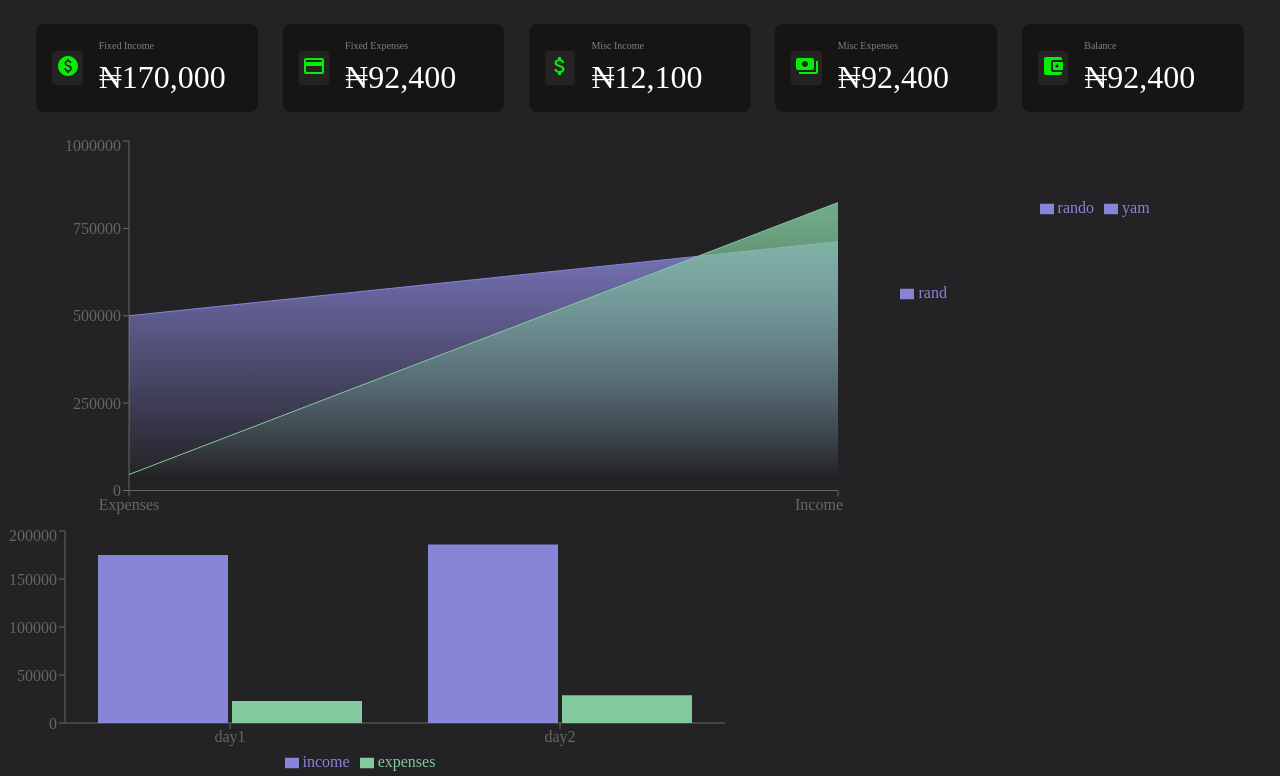
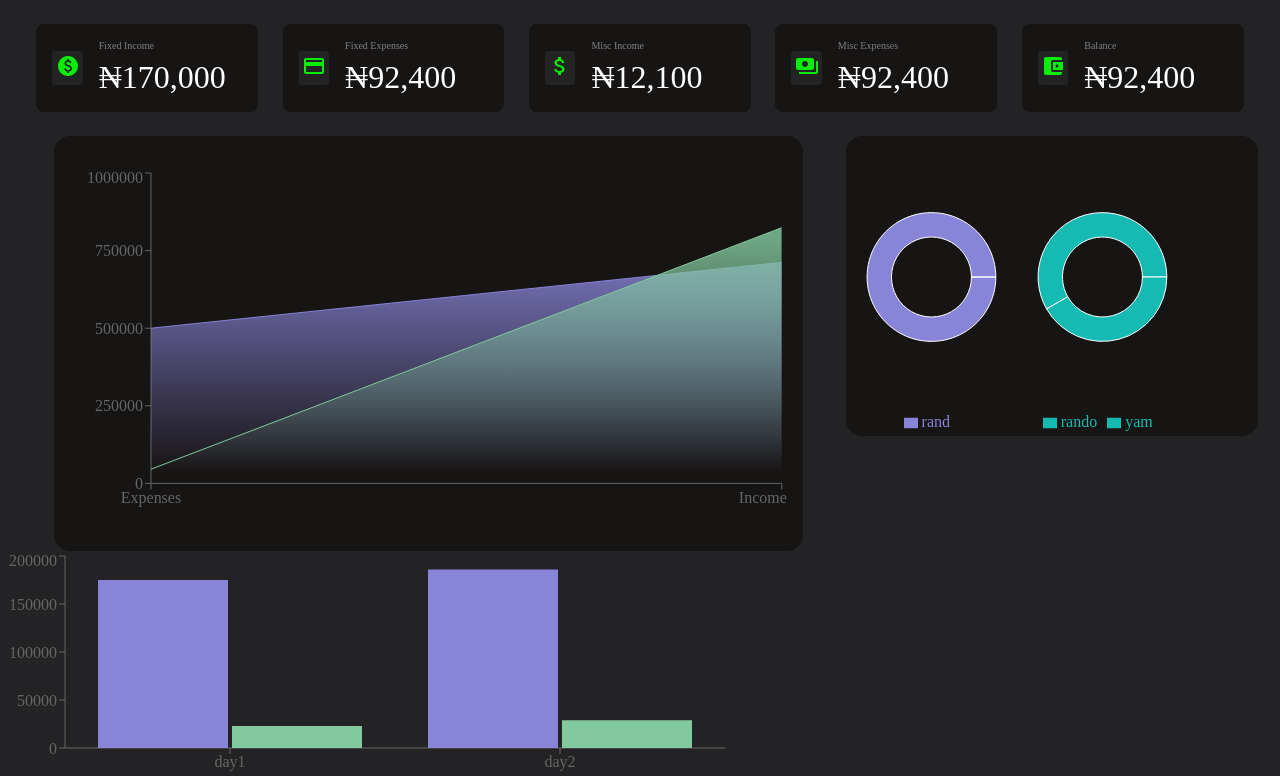
Before and after one commit to dhani-el/flexdashboard, a React app: page / in a window 1280 px wide. Shown: the top 776 px of the page. Built offline with nearby package versions, Linux system fonts and the light colour scheme.

Commit message:
style overview and expectations component for landscape screen

```diff
--- a/src/Analytics/Jsx/index.jsx
+++ b/src/Analytics/Jsx/index.jsx
@@ -137,9 +137,9 @@ function Expectations(){
 function ExpectedIncome(){
     const data = [{name:"rand", value:34}]
     return <motion.div className="subExpectation">
-            <ResponsiveContainer aspect={1}>
+            <ResponsiveContainer height={300}>
                 <PieChart >
-                    <Pie data={data} dataKey="value" nameKey="name" cx="50%" cy="50%" innerRadius={60} fill="#8884d8" />
+                    <Pie data={data} dataKey="value" nameKey="name" cx="50%" cy="50%" innerRadius={40} fill="#8884d8" />
                     <Tooltip/>
                     <Legend/>
                 </PieChart>
@@ -150,9 +150,9 @@ function ExpectedIncome(){
 function ExpectedExpenses(){
     const data = [{name:"rando", value:67000},{name:"yam",value:48000}]
     return <motion.div className="subExpectation" >
-            <ResponsiveContainer aspect={2}>
+            <ResponsiveContainer height={300}>
                 <PieChart >
-                    <Pie data={data} dataKey="value" nameKey="name" cx="50%" cy="50%"  innerRadius={60} fill="#8884d8" />
+                    <Pie data={data} dataKey="value" nameKey="name" cx="50%" cy="50%"  innerRadius={40} fill="#15bab3" />
                     <Tooltip/>
                     <Legend/>
                 </PieChart>
--- a/src/Analytics/Styles/index.css
+++ b/src/Analytics/Styles/index.css
@@ -62,17 +62,23 @@
     height: 25%;
     padding-left: 2rem;
     display: flex;
+    justify-content: space-around;
   }
   #analyticsContainer #overviewAndExpectationsDiv #overViewComponentDiv {
-    width: 65%;
+    width: 60%;
     height: 25%;
-    padding-left: 2rem;
+    padding: 2rem;
+    padding-right: 1rem;
+    border-radius: 1rem;
+    background-color: rgb(23, 20, 20);
   }
   #analyticsContainer #overviewAndExpectationsDiv #expectationsDiv {
     width: 33%;
     height: 25%;
     padding-right: 2rem;
     display: flex;
+    border-radius: 1rem;
+    background-color: rgb(23, 20, 20);
   }
   #analyticsContainer #overviewAndExpectationsDiv #expectationsDiv .subExpectation {
     width: 45%;
```
Also changed, not shown: src/Analytics/Styles/index.scss (+8 -2 lines), 1 other file (tests, documents, lock files or other folders).
